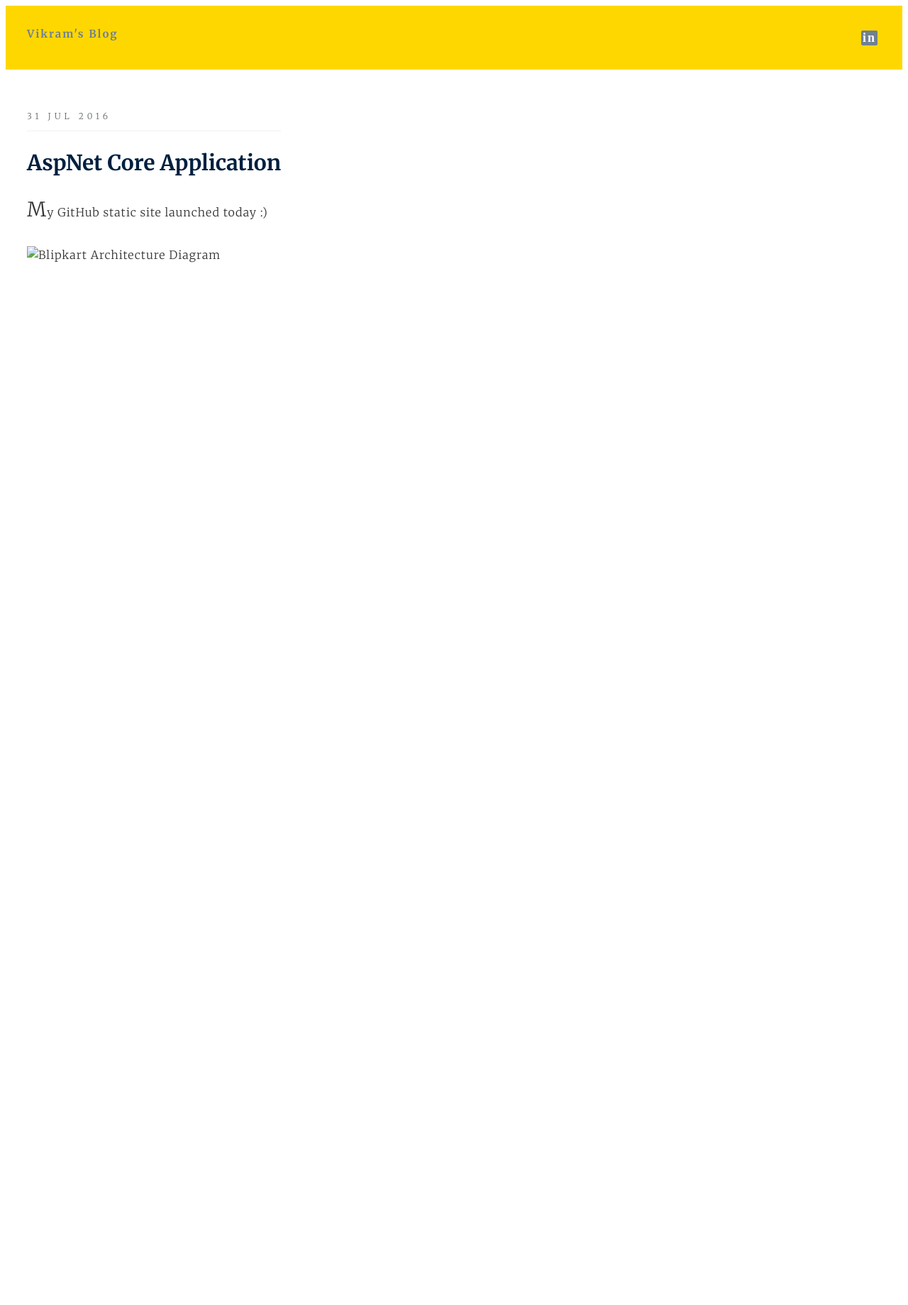
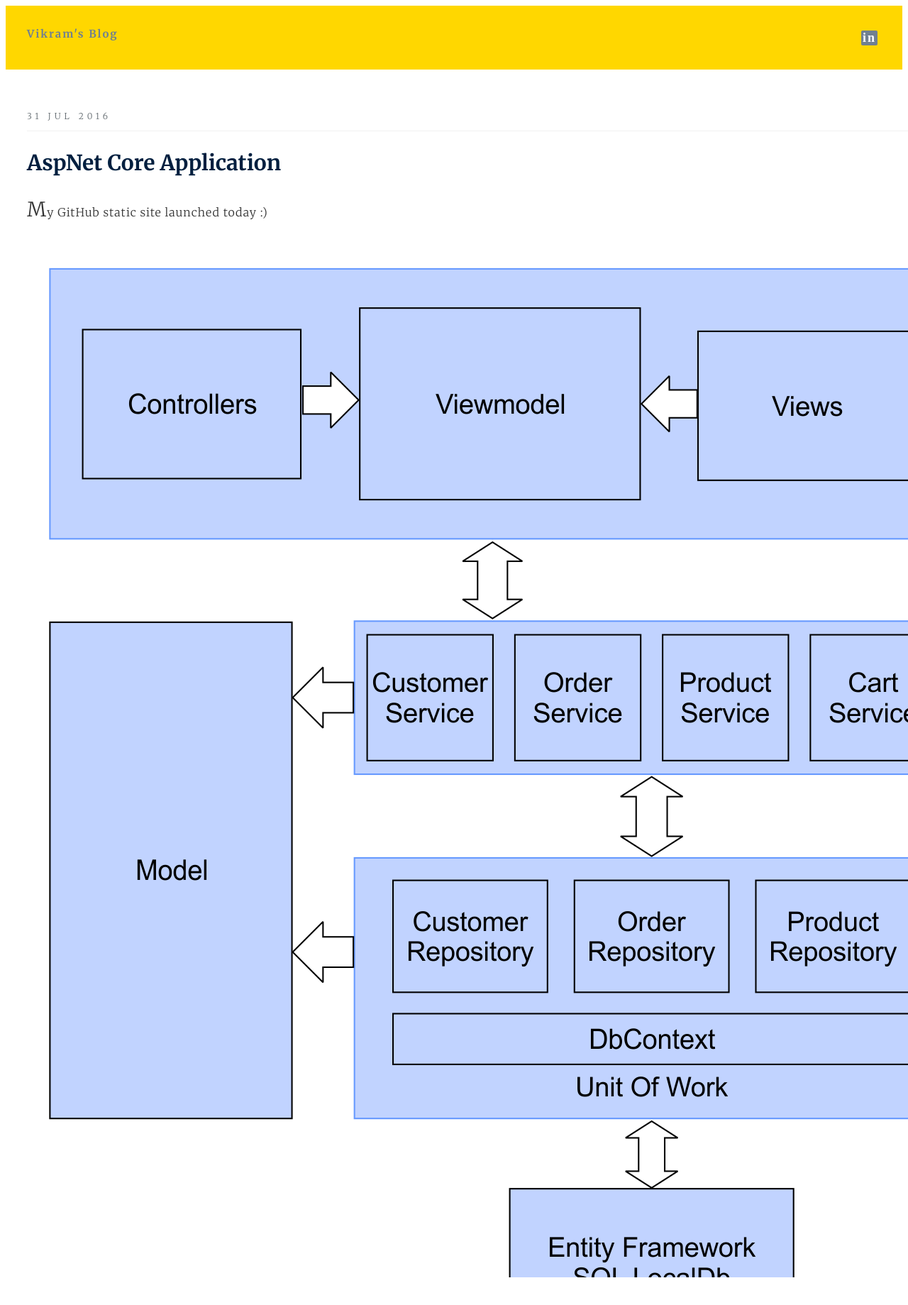
Before and after one commit to srirangamv/srirangamv.github.io, a Jekyll site: the page built from _posts/2016-07-31-complete-aspnetcore-app.md, in a window 1280 px wide. Shown: the top 1839 px of the page at 71% size. Built offline with Jekyll 4.4.1, drawn with Linux system fonts in a browser that asks for light colours.

```diff
--- a/_posts/2016-07-31-complete-aspnetcore-app.md
+++ b/_posts/2016-07-31-complete-aspnetcore-app.md
@@ -7,4 +7,4 @@
 ---
 
 <p>My GitHub static site launched today :)</p>
-<img src="/css/BlipkartArchitecture.png" alt="Blipkart Architecture Diagram" />
+<img src="/images/BlipkartArchitecture.png" alt="Blipkart Architecture Diagram" />
```
Also changed, not shown: images/BlipkartArchitecture.png (added).
